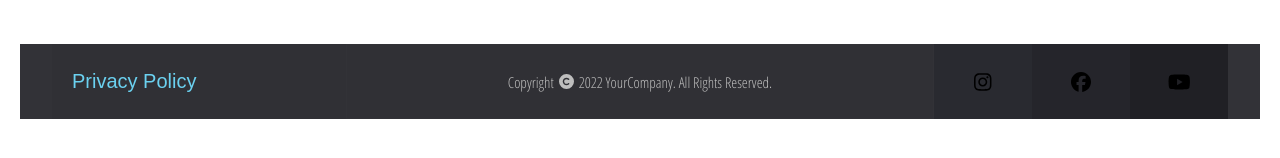
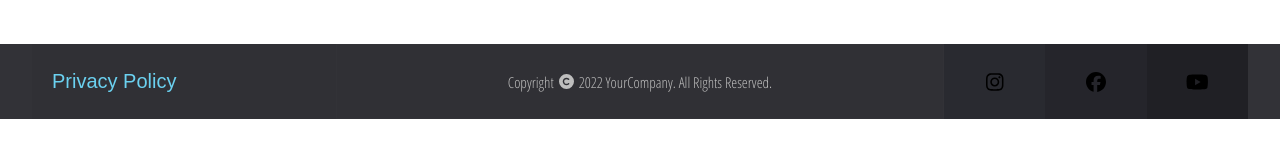
Before and after one commit to shaiq19/fashion-Care, a React (Create React App) app: page / in a window 1280 px wide. Shown: the part 596-754 px from the top of the page. Built offline with nearby package versions, Linux system fonts and the light colour scheme; no server answers; the database is empty.

Commit message:
set fottersizearrange

```diff
--- a/src/components/Footer/Footer.css
+++ b/src/components/Footer/Footer.css
@@ -72,7 +72,7 @@ a {
     display: grid;
     grid-template-columns: 3fr 6fr 1fr 1fr 1fr;
     padding: 0 2rem;
-    margin-top: 30px;
+    margin-top: 50px;
 }
 
 /* Extra small devices (phones, 600px and down) */
--- a/src/index.scss
+++ b/src/index.scss
@@ -1,6 +1,6 @@
 body {
   margin: 0;
-  padding: 20px 20px;
+ // padding: 5px 5px;
   font-family: 'Open Sans Condensed', sans-serif;
   -webkit-font-smoothing: antialiased;
   -moz-osx-font-smoothing: grayscale;
```
